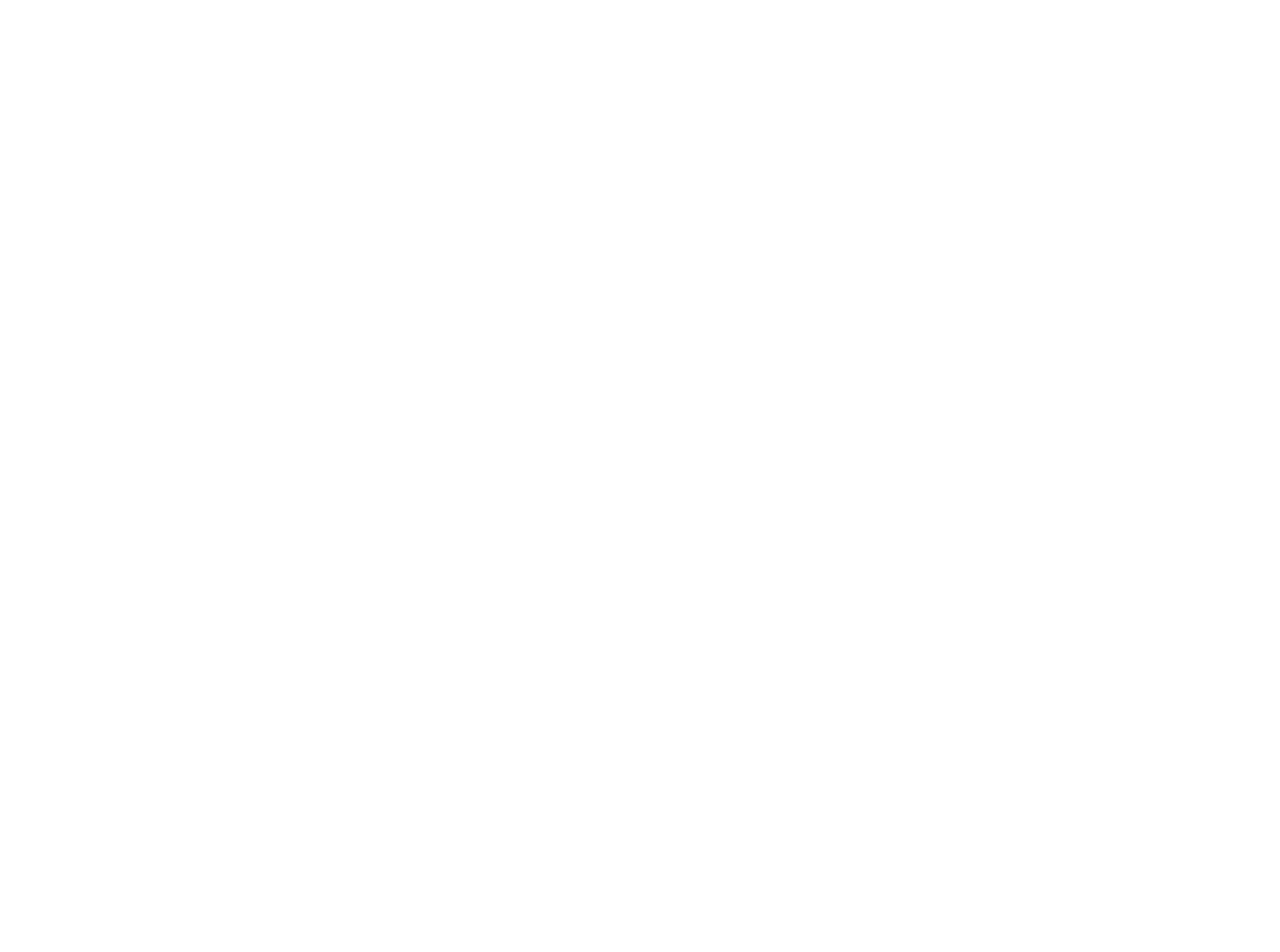
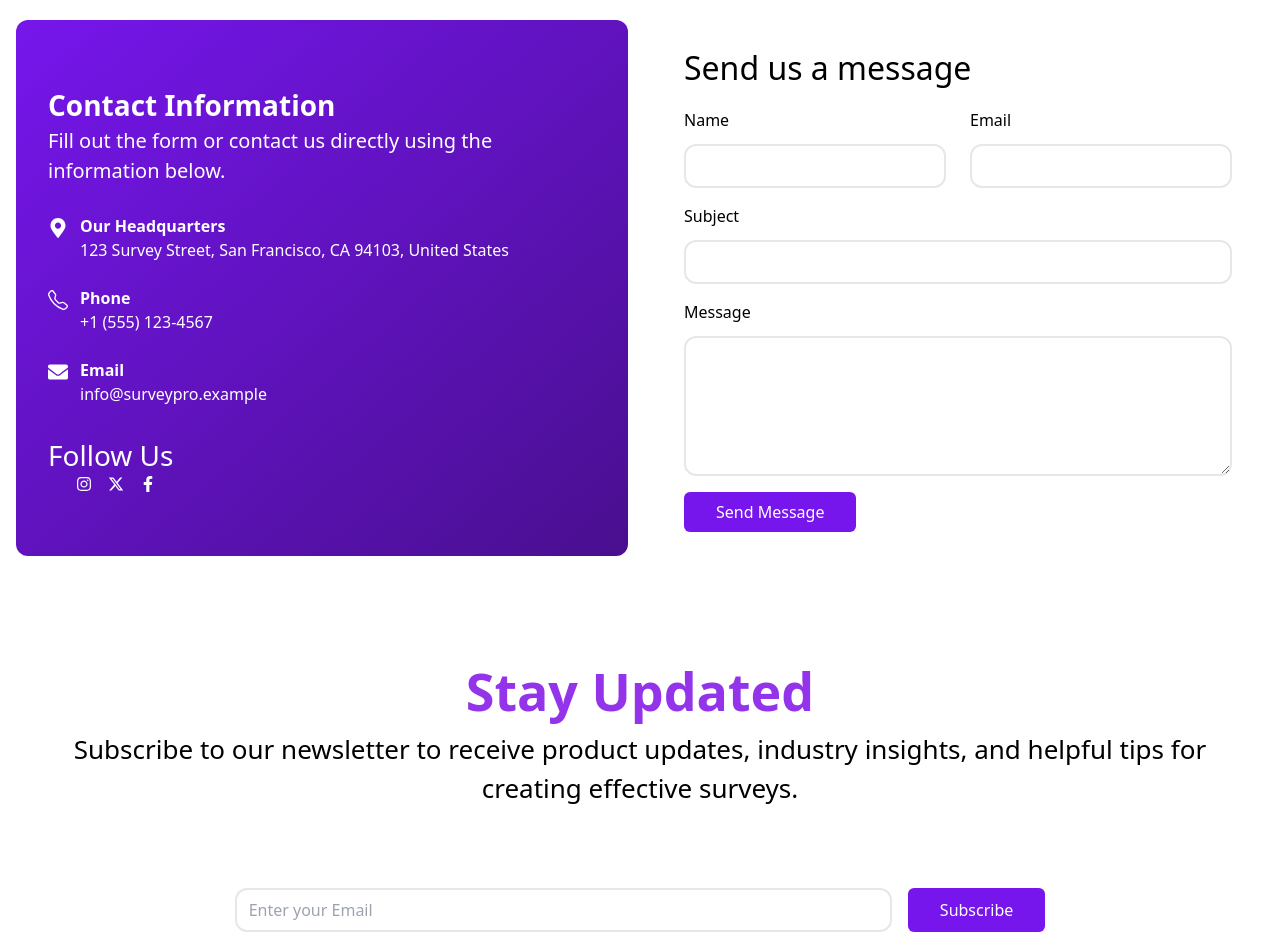
Before and after one commit to Front-end-team-web/survey-land, a React (Vite) app in the folder client/: page /about in a window 1280 px wide. Shown: the part 1060-2012 px from the top of the page. Before the commit the page ends 880 px from the top, so only its background shows below. Built offline with nearby package versions, Linux system fonts and the light colour scheme.

Commit message:
Contact Section

```diff
--- /dev/null
+++ b/client/src/components/aboutUS/Contact.jsx
@@ -0,0 +1,181 @@
+import { useSelector } from "react-redux";
+import { useTranslation } from "../../hooks/useTranslation";
+import {
+  FaMapMarkerAlt,
+  FaEnvelope,
+  FaInstagram,
+  FaFacebookF,
+} from "react-icons/fa";
+import { BsTelephone } from "react-icons/bs";
+import { FaXTwitter } from "react-icons/fa6";
+import StayUpdated from "./StayUpdated";
+
+const Contact = () => {
+  const { t } = useTranslation();
+  const { isDarkMode } = useSelector((state) => state.theme);
+
+  return (
+    <>
+      <div
+        className={`py-16 flex flex-col items-center justify-center min-h-screen ${
+          isDarkMode ? "bg-[#1F2937] text-white" : "bg-white text-gray-900"
+        }`}
+      >
+        <div className="container mx-auto px-4">
+          <div className="overflow-hidden text-center">
+            <h1 className="text-purple-600 font-semibold text-[28px]">
+              {t("pages.about.contact.title")}
+            </h1>
+
+            <p className={`text-[20px] ${isDarkMode ? "text-white" : "text-black"}`}>
+              {t("pages.about.contact.desc")}
+            </p>
+          </div>
+
+          <div className="my-16 grid grid-cols-1 md:grid-cols-2 gap-6">
+            <div className={`px-8 py-16 flex flex-col justify-between rounded-xl bg-gradient-to-br from-[#7616EC] to-[#490F8F] text-white`}>
+              <div className="overflow-hidden">
+                <h1 className="font-semibold text-[28px]">
+                  {t("pages.about.contact.contactInfo")}
+                </h1>
+
+                <p className="text-[20px]">
+                  {t("pages.about.contact.contactInfoDesc")}
+                </p>
+              </div>
+
+              <div className="space-y-6">
+                <div className="flex space-x-3">
+                  <FaMapMarkerAlt className="mt-1 text-xl" />
+                  <div>
+                    <h3 className="font-semibold">
+                      {t("pages.about.contact.ourHeadquarters")}
+                    </h3>
+                    <p>
+                      123 Survey Street, San Francisco, CA 94103, United States
+                    </p>
+                  </div>
+                </div>
+
+                <div className="flex space-x-3">
+                  <BsTelephone className="mt-1 text-xl" />
+                  <div>
+                    <h3 className="font-semibold">
+                      {t("pages.about.contact.phone")}
+                    </h3>
+                    <p>+1 (555) 123-4567</p>
+                  </div>
+                </div>
+
+                <div className="flex space-x-3">
+                  <FaEnvelope className="mt-1 text-xl" />
+                  <div>
+                    <h3 className="font-semibold">
+                      {t("pages.about.contact.email")}
+                    </h3>
+                    <p>info@surveypro.example</p>
+                  </div>
+                </div>
+              </div>
+
+              <div className="flex flex-col space-x-7">
+                <h1 className="text-[28px]">
+                  {t("pages.about.contact.followUs")}
+                </h1>
+
+                <ul className="flex space-x-4">
+                  <li>
+                    <a href="/instagram">
+                      <FaInstagram />
+                    </a>
+                  </li>
+
+                  <li>
+                    <a href="/twitter">
+                      <FaXTwitter />
+                    </a>
+                  </li>
+
+                  <li>
+                    <a href="/facebook">
+                      <FaFacebookF />
+                    </a>
+                  </li>
+                </ul>
+              </div>
+            </div>
+
+            <div className={`flex flex-col justify-between px-8 py-6 rounded-xl text-black ${isDarkMode ? "bg-white text-black" : ""}`}>
+              <div className="overflow-hidden">
+                <h2 className="text-[32px]">
+                  {t("pages.about.contact.sendUsMessage")}
+                </h2>
+              </div>
+
+              <form>
+                <div className="flex flex-col md:flex-row my-4 gap-6">
+                  <div className="md:w-1/2 flex flex-col">
+                    <label htmlFor="name" className="mb-3">
+                      {t("pages.about.contact.name")}
+                    </label>
+
+                    <input
+                      type="text"
+                      id="name"
+                      className="bg-white text-black border-2 border focus:outline-none rounded-xl px-3 py-2 w-full"
+                    />
+                  </div>
+
+                  <div className="md:w-1/2 flex flex-col">
+                    <label htmlFor="name" className="mb-3">
+                      {t("pages.about.contact.email")}
+                    </label>
+
+                    <input
+                      type="email"
+                      id="email"
+                      className="bg-white text-black border-2 border focus:outline-none rounded-xl px-3 py-2 w-full"
+                    />
+                  </div>
+                </div>
+
+                <div className="flex flex-col my-4 ">
+                  <label htmlFor="subject" className="mb-3">
+                    {t("pages.about.contact.subject")}
+                  </label>
+
+                  <input
+                    type="text"
+                    id="subject"
+                    className="bg-white text-black border-2 border focus:outline-none rounded-xl px-3 py-2"
+                  />
+                </div>
+
+                <div className="flex flex-col my-4">
+                  <label htmlFor="message" className="mb-3">
+                    {t("pages.about.contact.message")}
+                  </label>
+
+                  <textarea
+                    rows="5"
+                    name="message"
+                    id="message"
+                    className="bg-white text-black border-2 border focus:outline-none rounded-xl px-3 py-2"
+                  ></textarea>
+                </div>
+
+                <button className="py-2 px-8 w-full md:w-auto bg-[#7616EC] text-white rounded-md">
+                  {t("pages.about.contact.sendMesssage")}
+                </button>
+              </form>
+            </div>
+          </div>
+
+          <StayUpdated />
+        </div>
+      </div>
+    </>
+  );
+};
+
+export default Contact;
--- /dev/null
+++ b/client/src/components/aboutUS/StayUpdated.jsx
@@ -0,0 +1,40 @@
+import { useSelector } from "react-redux";
+import { useTranslation } from "../../hooks/useTranslation";
+
+const StayUpdated = () => {
+  const { t } = useTranslation();
+  const { isDarkMode } = useSelector((state) => state.theme);
+
+  return (
+    <div className="my-8 py-8">
+      <div className="container mx-auto px-4">
+        <div className="overflow-hidden text-center">
+          <h1 className="text-purple-600 font-semibold text-[38px] md:text-[52px]">
+            {t("pages.about.stayUpdated.title")}
+          </h1>
+
+          <p className={`text-[18px] md:text-[26px] ${isDarkMode ? "text-white" : "text-black"}`}>
+            {t("pages.about.stayUpdated.desc")}
+          </p>
+        </div>
+
+        <form className="mt-20 md:w-2/3 mx-auto">
+          <div className="flex flex-col space-y-3 md:flex-row md:space-y-0 md:space-x-4">
+            <input
+              type="text"
+              id="name"
+              placeholder={t("pages.about.stayUpdated.entreEmail")}
+              className="bg-white text-black border-2 border focus:outline-none rounded-xl px-3 py-2 w-full md:w-5/6"
+            />
+
+            <button className="bg-[#7616EC] text-white rounded-md py-2 px-8">
+              {t("pages.about.stayUpdated.subscribe")}
+            </button>
+          </div>
+        </form>
+      </div>
+    </div>
+  );
+};
+
+export default StayUpdated;
--- a/client/src/components/shared/Footer.jsx
+++ b/client/src/components/shared/Footer.jsx
@@ -98,7 +98,7 @@
                   className="w-12 h-12 object-contain"
                 />
                 <div className={`${marginDirection} flex items-center`}>
-                  <span className="text-xl font-bold">
+                  <span className="text-xl font-bold text-white">
                     Survey
                   </span>
                   <span
--- a/client/src/locales/ar.json
+++ b/client/src/locales/ar.json
@@ -15,7 +15,28 @@
       "welcome": "مرحباً بك في Survey Infinity"
     },
     "about": {
-      "title": "من نحن"
+      "title": "من نحن",
+      "contact": {
+        "title": "تواصل على اتصال",
+        "desc": "هل لديك أسئلة حول SurveyPro؟ فريقنا هنا لمساعدتك في العثور على الحل الصحيح لاحتياجاتك.",
+        "contactInfo":"معلومات الاتصال",
+        "contactInfoDesc":"املأ النموذج أو اتصل بنا مباشرة باستخدام المعلومات أدناه.",
+        "ourHeadquarters":"مقرنا",
+        "phone":"هاتف",
+        "email":"بريد إلكتروني",
+        "followUs":"تابعنا",
+        "sendUsMessage":"أرسل لنا رسالة",
+        "name":"الاسم",
+        "subject":"الموضوع",
+        "message":"الرسالة",
+        "sendMesssage":"إرسال الرسالة"
+      },
+      "stayUpdated":{
+        "title":"ابق على اطلاع",
+        "desc":"اشترك في النشرة الإخبارية الخاصة بنا لتلقي تحديثات المنتج ورؤى الصناعة ونصائح مفيدة لإنشاء استطلاعات فعالة.",
+        "subscribe": "اشتراك",
+        "entreEmail": "أدخل بريدك الالكتروني"
+      }
     },
     "features": {
       "title": "المميزات"
--- a/client/src/locales/en.json
+++ b/client/src/locales/en.json
@@ -15,7 +15,29 @@
       "welcome": "Welcome to Survey Infinity"
     },
     "about": {
-      "title": "About Us"
+      "title": "About Us",
+      "contact": {
+        "title": "Get in Touch",
+        "desc": "Have questions about SurveyPro? Our team is here to help you find the right solution for your needs.",
+        "contactInfo":"Contact Information",
+        "contactInfoDesc":"Fill out the form or contact us directly using the information below.",
+        "ourHeadquarters":"Our Headquarters",
+        "phone":"Phone",
+        "email":"Email",
+        "followUs":"Follow Us",
+        "sendUsMessage":"Send us a message",
+        "name":"Name",
+        "subject":"Subject",
+        "message":"Message",
+        "sendMesssage":"Send Message",
+        "stayUpdated":"Stay Updated"
+      },
+      "stayUpdated":{
+        "title":"Stay Updated",
+        "desc":"Subscribe to our newsletter to receive product updates, industry insights, and helpful tips for creating effective surveys.",
+        "subscribe": "Subscribe",
+        "entreEmail": "Enter your Email"
+      }
     },
     "features": {
       "title": "Features"
--- a/client/src/pages/About.jsx
+++ b/client/src/pages/About.jsx
@@ -1,11 +1,14 @@
-import React from "react";
 import { motion } from "framer-motion";
 import { useSelector } from "react-redux";
+import Contact from "../components/aboutUS/Contact";
+import Footer from "../components/shared/Footer";
+import StayUpdated from "../components/aboutUS/StayUpdated";
 
 const About = () => {
   const { currentLanguage } = useSelector((state) => state.language);
 
   return (
+    <>
       <motion.div
         initial={{ opacity: 0, y: 20 }}
         animate={{ opacity: 1, y: 0 }}
@@ -16,6 +19,9 @@
           {currentLanguage === "en" ? "About Us" : "من نحن"}
         </h1>
       </motion.div>
+      <Contact />
+      <Footer />
+    </>
   );
 };
 
```
Lines whose indentation alone changed are shown as unchanged.
